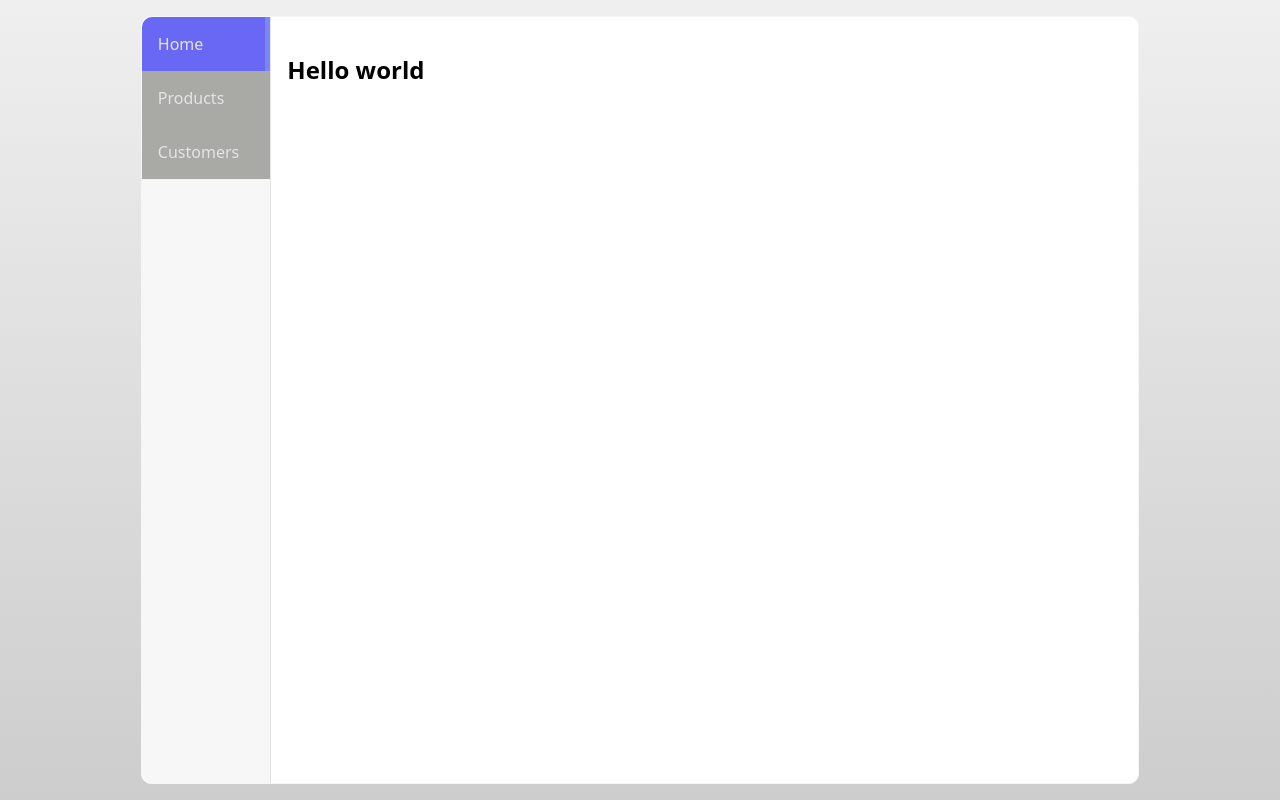
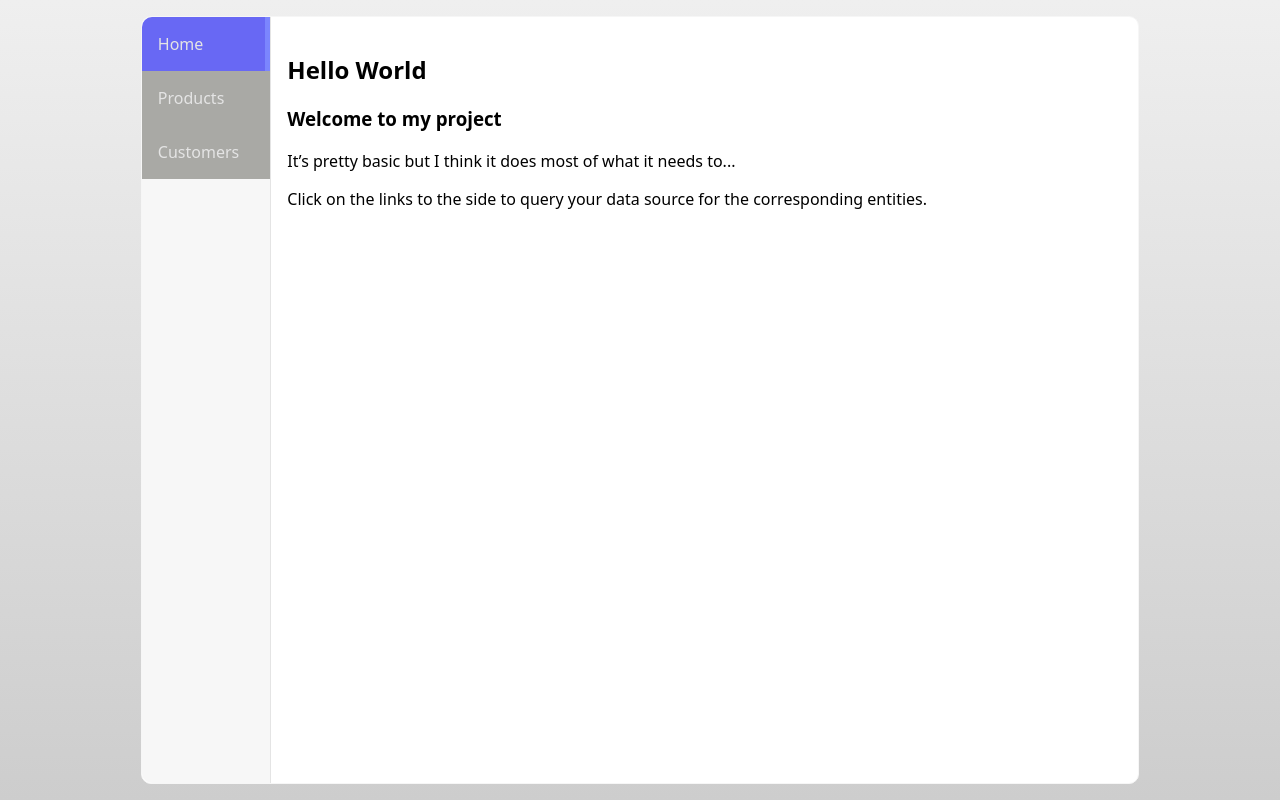
Before and after one commit to GeoffNeal/graphql-server, a React app: page / in a window 1280 px wide. Built offline with nearby package versions, Linux system fonts and the light colour scheme.

Commit message:
Tidied up display and added welcome message

```diff
--- a/client/src/routes/CustomersRoute.tsx
+++ b/client/src/routes/CustomersRoute.tsx
@@ -1,4 +1,5 @@
 import { useQuery, gql } from "@apollo/client";
+import { styled } from "styled-components";
 
 // Components
 import Display, { DisplayItem } from "../components/Display.js";
@@ -8,10 +9,13 @@ const query = gql`
     customers {
       forename
       surname
-      email
-      contact_number
     }
   }
+`;
+
+const Name = styled.p`
+  width: 100%;
+  text-align: center;
 `;
 
 export default function CustomersRoute() {
@@ -26,10 +30,9 @@ export default function CustomersRoute() {
           key={customer.email}
           imgSrc={"https://picsum.photos/id/64/250/200?greyscale"}
         >
-          <p>{customer.forename}</p>
-          <p>{customer.surname}</p>
-          <p>{customer.email}</p>
-          <p>{customer.contact_number}</p>
+          <Name>
+            {customer.forename} {customer.surname}
+          </Name>
         </DisplayItem>
       ))}
     </Display>
--- a/client/src/routes/HomeRoute.tsx
+++ b/client/src/routes/HomeRoute.tsx
@@ -1,3 +1,18 @@
 export default function HomeRoute() {
-  return <h2>Hello world</h2>;
+  return (
+    <div>
+      <h2>Hello World</h2>
+      <div>
+        <h3>Welcome to my project</h3>
+        <p>
+          It&rsquo;s pretty basic but I think it does most of what it needs
+          to...
+        </p>
+        <p>
+          Click on the links to the side to query your data source for the
+          corresponding entities.
+        </p>
+      </div>
+    </div>
+  );
 }
--- a/client/src/routes/ProductsRoute.tsx
+++ b/client/src/routes/ProductsRoute.tsx
@@ -1,4 +1,5 @@
 import { useQuery, gql } from "@apollo/client";
+import { styled } from "styled-components";
 
 // Components
 import Display, { DisplayItem } from "../components/Display.js";
@@ -9,10 +10,13 @@ const query = gql`
       vin
       make
       model
-      colour
-      price
     }
   }
+`;
+
+const Name = styled.p`
+  width: 100%;
+  text-align: center;
 `;
 
 export default function ProductsRoute() {
@@ -27,10 +31,9 @@ export default function ProductsRoute() {
           key={product.vin}
           imgSrc={"https://picsum.photos/id/111/250/200?greyscale"}
         >
-          <p>{product.make}</p>
-          <p>{product.model}</p>
-          <p>{product.colour}</p>
-          <p>{product.price}</p>
+          <Name>
+            {product.make} {product.model}
+          </Name>
         </DisplayItem>
       ))}
     </Display>
```
